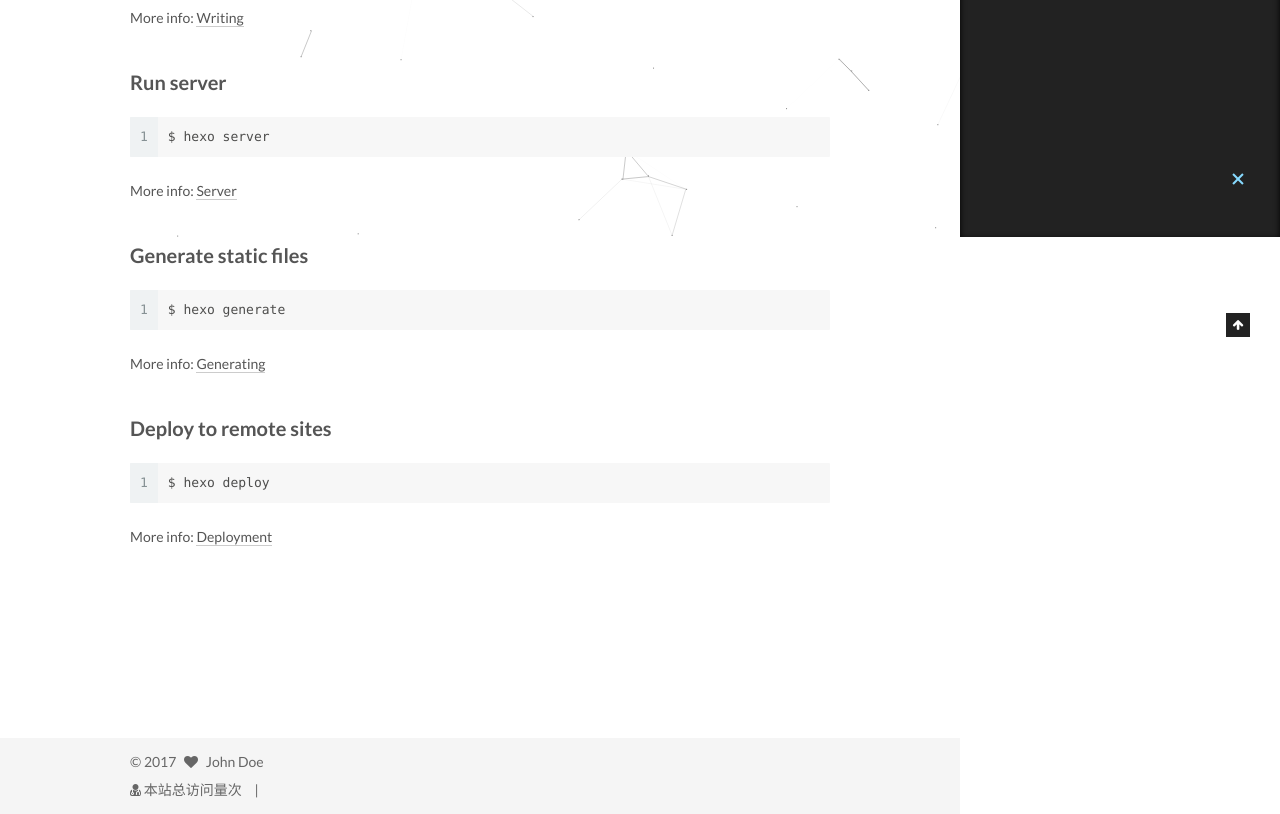
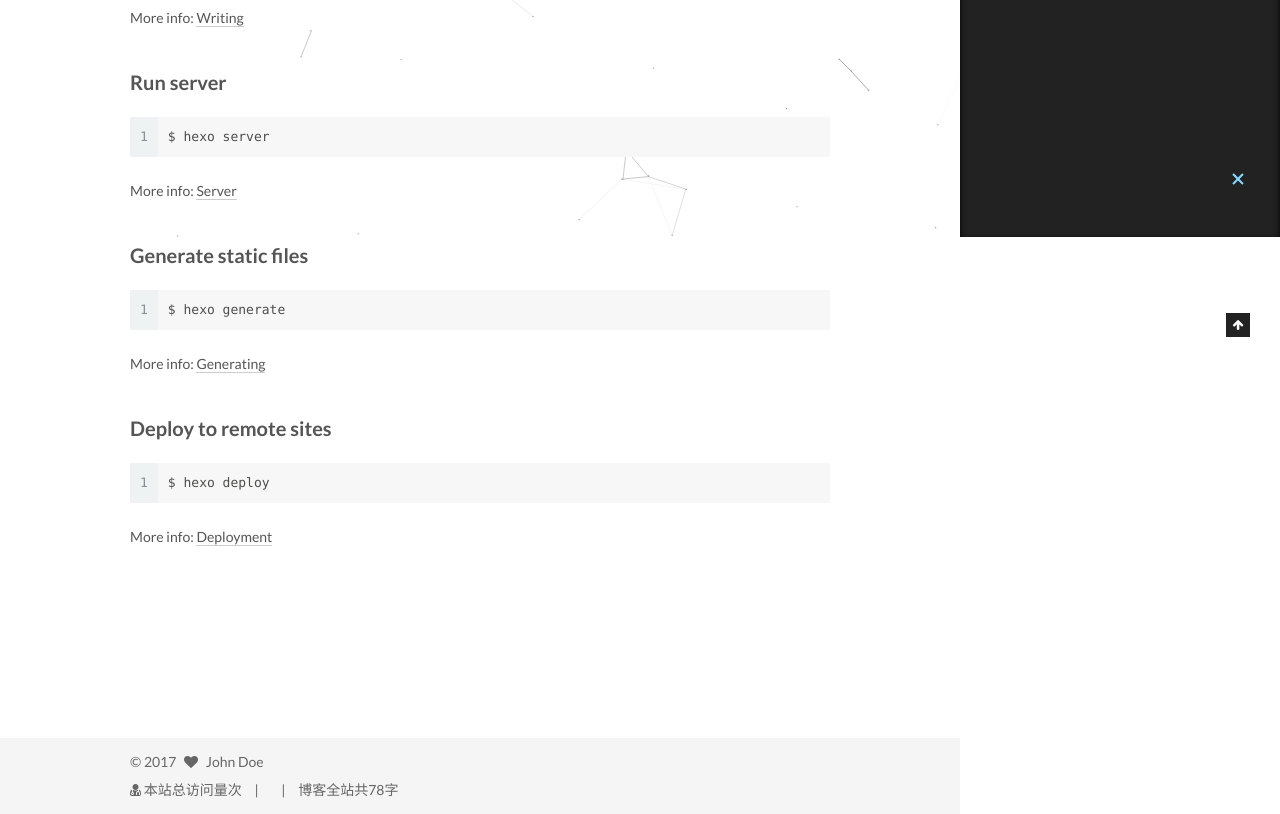
Before and after one commit to HelloChuang/HelloChuang.github.io, a plain HTML site: page 2017/07/13/hello-world/index.html in a window 1280 px wide. Shown: the part 563-1377 px from the top of the page. Drawn offline with Linux system fonts and the light colour scheme; some packages are replaced by stand-ins of ours; a script that the page names is missing.

Commit message:
Site updated: 2017-07-14 11:02:11

```diff
--- a/2017/07/13/hello-world/index.html
+++ b/2017/07/13/hello-world/index.html
@@ -619,7 +619,10 @@
 </div>
 
 
-
+<div class="theme-info">
+  <div class="powered-by"></div>
+  <span class="post-count">博客全站共78字</span>
+</div>
 
 
 
```
Also changed, not shown: archives/2017/07/index.html (+4 -1 lines), archives/2017/index.html (+4 -1 lines), archives/index.html (+4 -1 lines), guestbook/index.html (+4 -1 lines), index.html (+4 -1 lines), images/favicon.ico.
